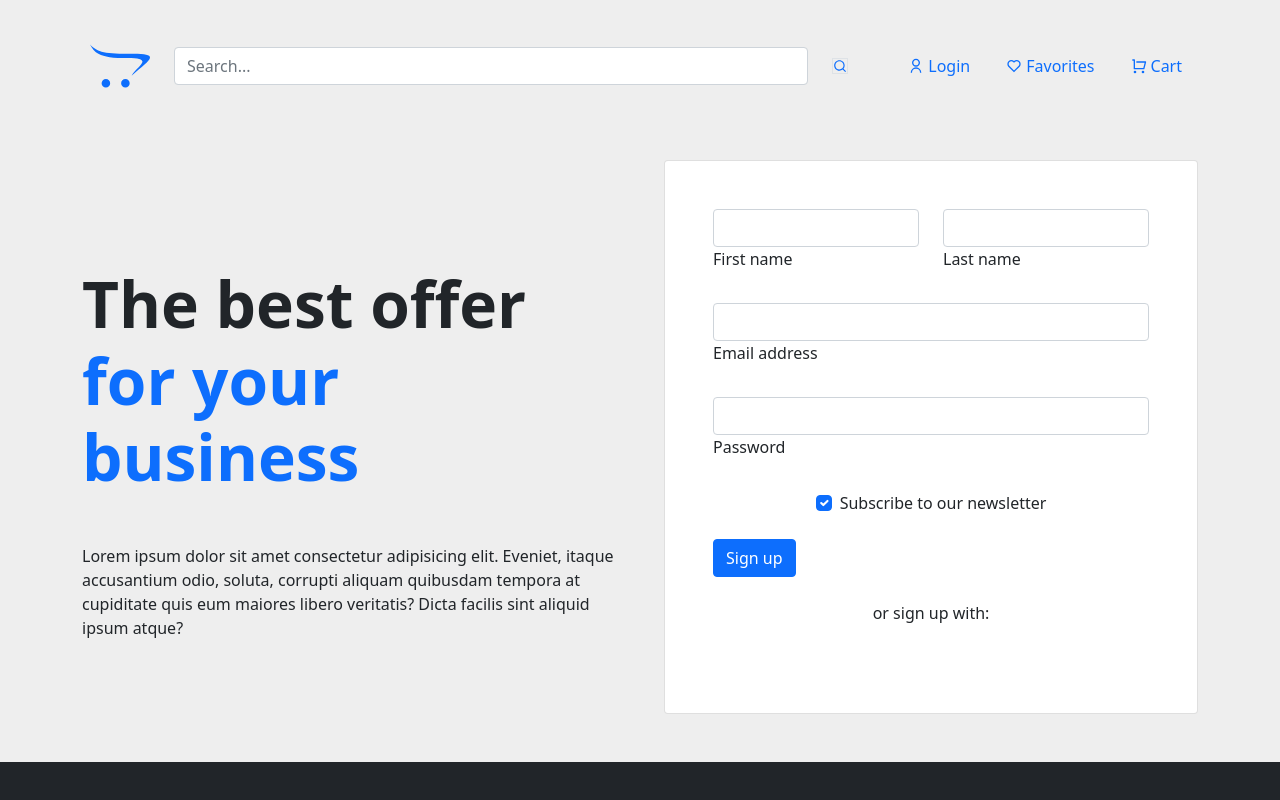
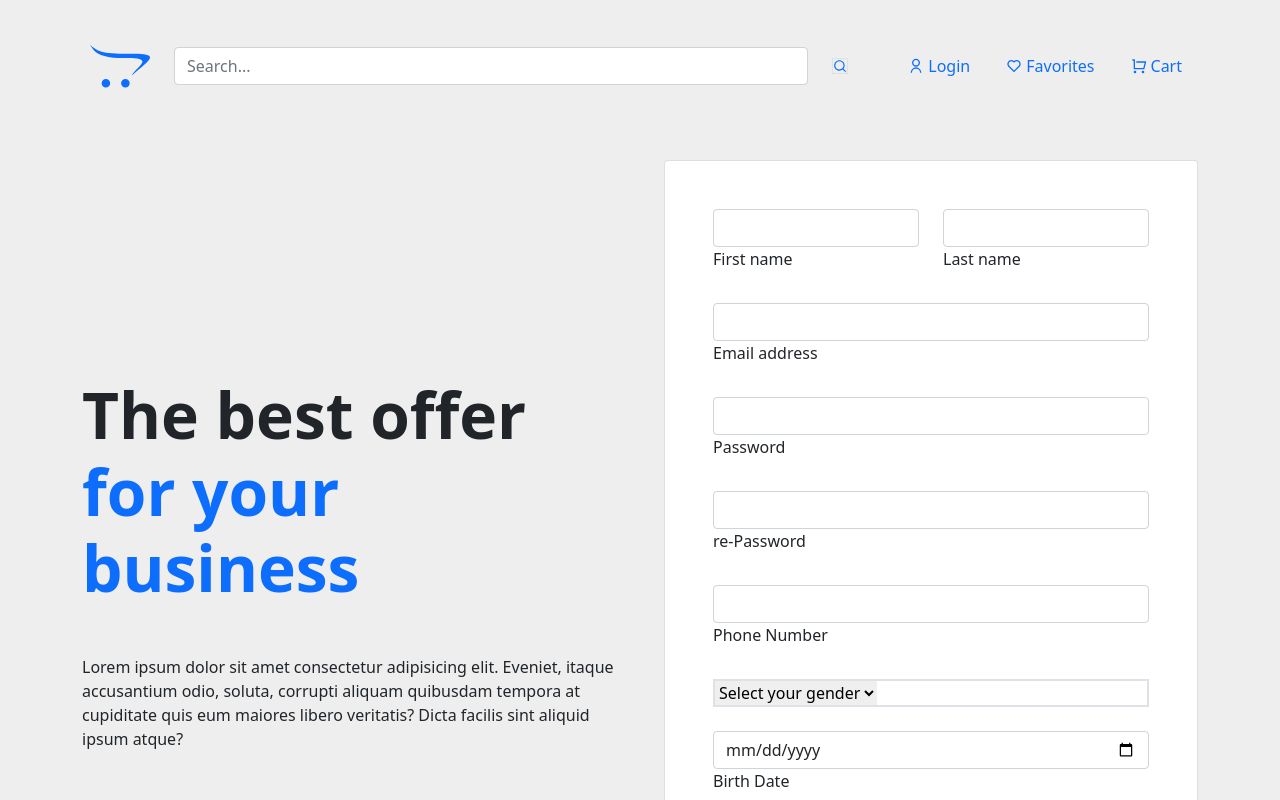
Before and after one commit to yucedemirayak/e-Commerce-React, a React (Create React App) app: page /SignUp in a window 1280 px wide. Shown: the top 800 px of the page. Built offline with nearby package versions, Linux system fonts and the light colour scheme.

Commit message:
I cant remember what I changed

```diff
--- a/package.json
+++ b/package.json
@@ -8,6 +8,7 @@
     "@testing-library/react": "^13.2.0",
     "@testing-library/user-event": "^13.5.0",
     "bootstrap": "^5.1.3",
+    "formik": "^2.2.9",
     "node-sass": "^7.0.1",
     "react": "^18.1.0",
     "react-bootstrap": "^2.4.0",
--- a/src/Components/LoginModal/index.js
+++ b/src/Components/LoginModal/index.js
@@ -1,83 +1,81 @@
-
-import React from 'react'
-import { Link } from 'react-router-dom'
-import "../LoginModal/LoginModal.scss"
+import React from "react";
+import { Link } from "react-router-dom";
+import "../LoginModal/LoginModal.scss";
 
 const LoginModal = () => {
   return (
-
     <section className="vh-100">
       <div className="container h-custom">
         <div className="row d-flex justify-content-center align-items-center h-100">
           <div className="col-md-9 col-lg-6 col-xl-5">
-        <img src="https://mdbcdn.b-cdn.net/img/Photos/new-templates/bootstrap-login-form/draw2.webp"
-          className="img-fluid" alt="Sample image"/>
+            <img
+              src="https://mdbcdn.b-cdn.net/img/Photos/new-templates/bootstrap-login-form/draw2.webp"
+              className="img-fluid"
+              alt="sample"
+            />
           </div>
           <div className="col-md-8 col-lg-6 col-xl-4 offset-xl-1">
             <form>
-          <div className="d-flex flex-row align-items-center justify-content-center justify-content-lg-start">
-            <p className="lead fw-normal mb-0 me-3">Sign in with</p>
-            <button type="button" className="btn btn-primary btn-floating mx-1">
-              <i className="fab fa-facebook-f"></i>
-            </button>
-
-            <button type="button" className="btn btn-primary btn-floating mx-1">
-              <i className="fab fa-twitter"></i>
-            </button>
-
-            <button type="button" className="btn btn-primary btn-floating mx-1">
-              <i className="fab fa-linkedin-in"></i>
-            </button>
+              <div className="form-outline mb-4">
+                <input
+                  type="email"
+                  id="form3Example3"
+                  className="form-control form-control-lg"
+                  placeholder="Enter a valid email address"
+                />
+                <label className="form-label" htmlFor="form3Example3">
+                  Email address
+                </label>
               </div>
 
-          <div className="divider d-flex align-items-center my-4">
-            <p className="text-center fw-bold mx-3 mb-0">Or</p>
-          </div>
-
-
-          <div className="form-outline mb-4">
-            <input type="email" id="form3Example3" className="form-control form-control-lg"
-              placeholder="Enter a valid email address" />
-            <label className="form-label" htmlFor="form3Example3">Email address</label>
-          </div>
-
-
               <div className="form-outline mb-3">
-            <input type="password" id="form3Example4" className="form-control form-control-lg"
-              placeholder="Enter password" />
-            <label className="form-label" htmlFor="form3Example4">Password</label>
+                <input
+                  type="password"
+                  id="form3Example4"
+                  className="form-control form-control-lg"
+                  placeholder="Enter password"
+                />
+                <label className="form-label" htmlFor="form3Example4">
+                  Password
+                </label>
               </div>
 
               <div className="d-flex justify-content-between align-items-center">
-
                 <div className="form-check mb-0">
-              <input className="form-check-input me-2" type="checkbox" value="" id="form2Example3" />
+                  <input
+                    className="form-check-input me-2"
+                    type="checkbox"
+                    value=""
+                    id="form2Example3"
+                  />
                   <label className="form-check-label" htmlFor="form2Example3">
                     Remember me
                   </label>
                 </div>
-            <a href="#!" className="text-body">Forgot password?</a>
+                <a href="#!" className="text-body">
+                  Forgot password?
+                </a>
               </div>
 
               <div className="text-center text-lg-start mt-4 pt-2">
-            <button type="button" className="btn btn-primary btn-lg"
-              >Login</button>
-            <p className="small fw-bold mt-2 pt-1 mb-0">Don't have an account? <Link to={"/SignUp"}
-                className="link-danger">Register</Link></p>
+                <button type="button" className="btn btn-primary btn-lg">
+                  Login
+                </button>
+                <p className="small fw-bold mt-2 pt-1 mb-0">
+                  Don't have an account?{" "}
+                  <Link to={"/SignUp"} className="link-danger">
+                    Register
+                  </Link>
+                </p>
               </div>
-
             </form>
           </div>
         </div>
       </div>
-  <div
-    className="d-flex flex-column flex-md-row text-center text-md-start justify-content-between py-4 px-4 px-xl-5 bg-primary">
-
+      <div className="d-flex flex-column flex-md-row text-center text-md-start justify-content-between py-4 px-4 px-xl-5 bg-primary">
         <div className="text-white mb-3 mb-md-0">
           Copyright © 2020. All rights reserved.
         </div>
-
-
 
         <div>
           <a href="#!" className="text-white me-4">
@@ -93,12 +91,9 @@ const LoginModal = () => {
             <i className="fab fa-linkedin-in"></i>
           </a>
         </div>
-
       </div>
     </section>
+  );
+};
 
-
-  )
-}
-
-export default LoginModal
+export default LoginModal;
--- a/src/Components/SignUpModal/index.js
+++ b/src/Components/SignUpModal/index.js
@@ -1,12 +1,25 @@
-import React from 'react'
-import "../SignUpModal/SignUpModal.scss"
+import { Form, Formik } from "formik";
+import React from "react";
+import { Genders } from "../../Services/Utils/Enums/Gender/genders";
+// import { useDispatch } from "react-redux";
+import { SingUpUserModel } from "../../Services/Utils/Forms/Sign-Up/User/initialModel";
+import { SignUpUserValidationScheme } from "../../Services/Utils/Forms/Sign-Up/User/validationScheme";
+import "../SignUpModal/SignUpModal.scss";
 
 const SignUpModal = () => {
+  // const dispatch = useDispatch();
+  // const login = (loginModel) => {
+  //   ///dispatch(authCreateToken(loginModel));
+  // };
+
+  const signUpUser = (values) => {
+    //axios post
+    console.log(values);
+  }
+
   return (
-
     <section className="">
-
-  <div className="px-4 py-5 px-md-5 text-center text-lg-start" >
+      <div className="px-4 py-5 px-md-5 text-center text-lg-start">
         <div className="container">
           <div className="row gx-lg-5 align-items-center">
             <div className="col-lg-6 mb-5 mb-lg-0">
@@ -14,7 +27,7 @@ const SignUpModal = () => {
                 The best offer <br />
                 <span className="text-primary">for your business</span>
               </h1>
-          <p >
+              <p>
                 Lorem ipsum dolor sit amet consectetur adipisicing elit.
                 Eveniet, itaque accusantium odio, soluta, corrupti aliquam
                 quibusdam tempora at cupiditate quis eum maiores libero
@@ -25,77 +38,173 @@ const SignUpModal = () => {
             <div className="col-lg-6 mb-5 mb-lg-0">
               <div className="card">
                 <div className="card-body py-5 px-md-5">
-              <form>
-
+                  {/* FIXME: Formik çalışmıyor */}
+                  <Formik
+                    id="sign-up-container-user"
+                    initialValues={SingUpUserModel}
+                    validationSchema={SignUpUserValidationScheme}
+                    onSubmit={(values) => {
+                      signUpUser(values);
+                    }}
+                  >{({ errors, touched, handleChange}) => (
+                    <Form>
                     <div className="row">
                       <div className="col-md-6 mb-4">
                         <div className="form-outline">
-                      <input type="text" id="form3Example1" className="form-control" />
-                      <label className="form-label" for="form3Example1">First name</label>
+                          {errors.firstName && touched.firstName ? (
+                            <small>{errors.firstName}</small>
+                          ) : null}
+                          <input
+                            type="text"
+                            name="firstname"
+                            onChange={handleChange}
+                            className="form-control"
+                          />
+                          <label className="form-label">
+                            First name
+                          </label>
                         </div>
                       </div>
                       <div className="col-md-6 mb-4">
                         <div className="form-outline">
-                      <input type="text" id="form3Example2" className="form-control" />
-                      <label className="form-label" for="form3Example2">Last name</label>
+                          {errors.lastName && touched.lastName ? (
+                            <small>{errors.lastName}</small>
+                          ) : null}
+                          <input
+                            type="text"
+                            name="lastName"
+                            onChange={handleChange}
+                            className="form-control"
+                          />
+                          <label className="form-label">
+                            Last name
+                          </label>
                         </div>
                       </div>
                     </div>
 
-
                     <div className="form-outline mb-4">
-                  <input type="email" id="form3Example3" className="form-control" />
-                  <label className="form-label" for="form3Example3">Email address</label>
+                      {errors.email && touched.email ? (
+                        <small>{errors.email}</small>
+                      ) : null}
+                      <input
+                        type="email"
+                        name="email"
+                        onChange={handleChange}
+                        className="form-control"
+                      />
+                      <label className="form-label">
+                        Email address
+                      </label>
                     </div>
 
                     <div className="form-outline mb-4">
-                  <input type="password" id="form3Example4" className="form-control" />
-                  <label className="form-label" for="form3Example4">Password</label>
-                </div>
-
-
-                <div className="form-check d-flex justify-content-center mb-4">
-                  <input className="form-check-input me-2" type="checkbox" value="" id="form2Example33" checked />
-                  <label className="form-check-label" for="form2Example33">
-                    Subscribe to our newsletter
+                      {errors.password && touched.password ? (
+                        <small>{errors.password}</small>
+                      ) : null}
+                      <input
+                        type="password"
+                        name="password"
+                        onChange={handleChange}
+                        className="form-control"
+                      />
+                      <label className="form-label">
+                        Password
                       </label>
                     </div>
 
+                    <div className="form-outline mb-4">
+                      {errors.rePassword && touched.rePassword ? (
+                        <small>{errors.rePassword}</small>
+                      ) : null}
+                      <input
+                        type="password"
+                        name="rePassword"
+                        onChange={handleChange}
+                        className="form-control"
+                      />
+                      <label className="form-label">
+                        re-Password
+                      </label>
+                    </div>
 
-                <button type="submit" className="btn btn-primary btn-block mb-4">
+                    <div className="form-outline mb-4">
+                      {errors.phoneNumber && touched.phoneNumber ? (
+                        <small>{errors.phoneNumber}</small>
+                      ) : null}
+                      <input
+                        type="text"
+                        name="phoneNumber"
+                        onChange={handleChange}
+                        className="form-control"
+                      />
+                      <label className="form-label">
+                        Phone Number
+                      </label>
+                    </div>
+
+                    <div className="form-outline mb-4 border border-2">
+                      {errors.gender && touched.gender ? (
+                        <small>{errors.gender}</small>
+                      ) : null}
+                      <select name="gender">
+                        <option
+                          value={""}
+                          label="Select your gender"
+                        ></option>
+                        <option
+                          value={Genders.MALE}
+                          label={Genders.MALE}
+                        ></option>
+                        <option
+                          value={Genders.FEMALE}
+                          label={Genders.FEMALE}
+                        ></option>
+                        <option
+                          value={Genders.NOTDEFINED}
+                          label={Genders.NOTDEFINED}
+                        ></option>
+                      </select>
+                    </div>
+
+                    <div className="form-outline mb-4">
+                      {errors.birthDate && touched.birthDate ? (
+                        <small>{errors.birthDate}</small>
+                      ) : null}
+                      <input
+                        type="date"
+                        name="birthDate"
+                        onChange={handleChange}
+                        className="form-control"
+                      />
+                      <label className="form-label">
+                        Birth Date
+                      </label>
+                    </div>
+
+                    <button
+                      type="submit"
+                      className="btn btn-primary btn-block mb-4"
+                    >
                       Sign up
                     </button>
-
-
-                <div className="text-center">
-                  <p>or sign up with:</p>
-                  <button type="button" className="btn btn-link btn-floating mx-1">
-                    <i className="fab fa-facebook-f"></i>
+                    <button
+                      type="button"
+                      className="btn btn-primary btn-block mb-4 ms-4"
+                    >
+                      Back to Login Page
                     </button>
-
-                  <button type="button" className="btn btn-link btn-floating mx-1">
-                    <i className="fab fa-google"></i>
-                  </button>
-
-                  <button type="button" className="btn btn-link btn-floating mx-1">
-                    <i className="fab fa-twitter"></i>
-                  </button>
-
-                  <button type="button" className="btn btn-link btn-floating mx-1">
-                    <i className="fab fa-github"></i>
-                  </button>
-                </div>
-              </form>
+                  </Form>
+                  )}
+                  </Formik>
                 </div>
               </div>
             </div>
           </div>
         </div>
       </div>
+    </section>
+  );
+};
 
-</section>
-
-  )
-}
-
-export default SignUpModal
+export default SignUpModal;
--- a/src/Services/Utils/Forms/Sign-Up/User/initialModel.js
+++ b/src/Services/Utils/Forms/Sign-Up/User/initialModel.js
@@ -1,6 +1,6 @@
 export const SingUpUserModel = {
-    firstname: "",
-    lastname: "",
+    firstName: "",
+    lastName: "",
     email: "",
     password: "",
     rePassword: "",
--- a/src/Services/Utils/Forms/Sign-Up/User/validationScheme.js
+++ b/src/Services/Utils/Forms/Sign-Up/User/validationScheme.js
@@ -1,6 +1,7 @@
 import * as yup from "yup";
 import { Genders } from "../../../Enums/Gender/genders";
 import { ValidationMessages } from "../../../Enums/Validation/validationMessages";
+
 
 export const SignUpUserValidationScheme = yup.object().shape({
   firstName: yup.string().required(ValidationMessages.REQUIRED),
@@ -14,7 +15,9 @@ export const SignUpUserValidationScheme = yup.object().shape({
     .string()
     .required(ValidationMessages.REQUIRED)
     .oneOf([yup.ref("password"), null], ValidationMessages.PASSWORDNOTMATCH),
-  phoneNumber: yup.phoneNumber(ValidationMessages.PHONENUMBER),
-  gender: yup.string().oneOf(Genders),
-  birthDate: yup.date(ValidationMessages.DATE),
+  phoneNumber: yup.string().required(ValidationMessages.REQUIRED),
+
+  //FIXME: Genders enum yup kullanımına bak
+  gender: yup.mixed().oneOf([Genders.MALE]),
+  birthDate: yup.string(),
 });
```
Also changed, not shown: 2 other files (tests, documents, lock files or other folders). Lines whose indentation alone changed are shown as unchanged.
